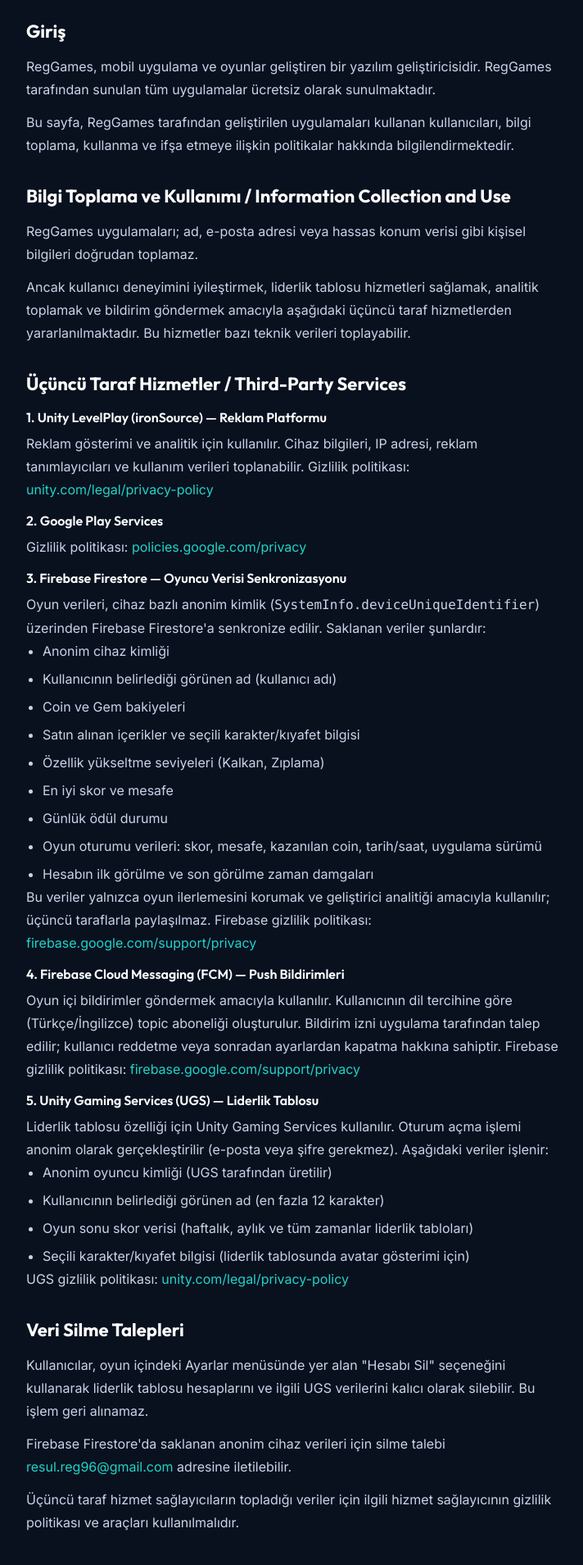
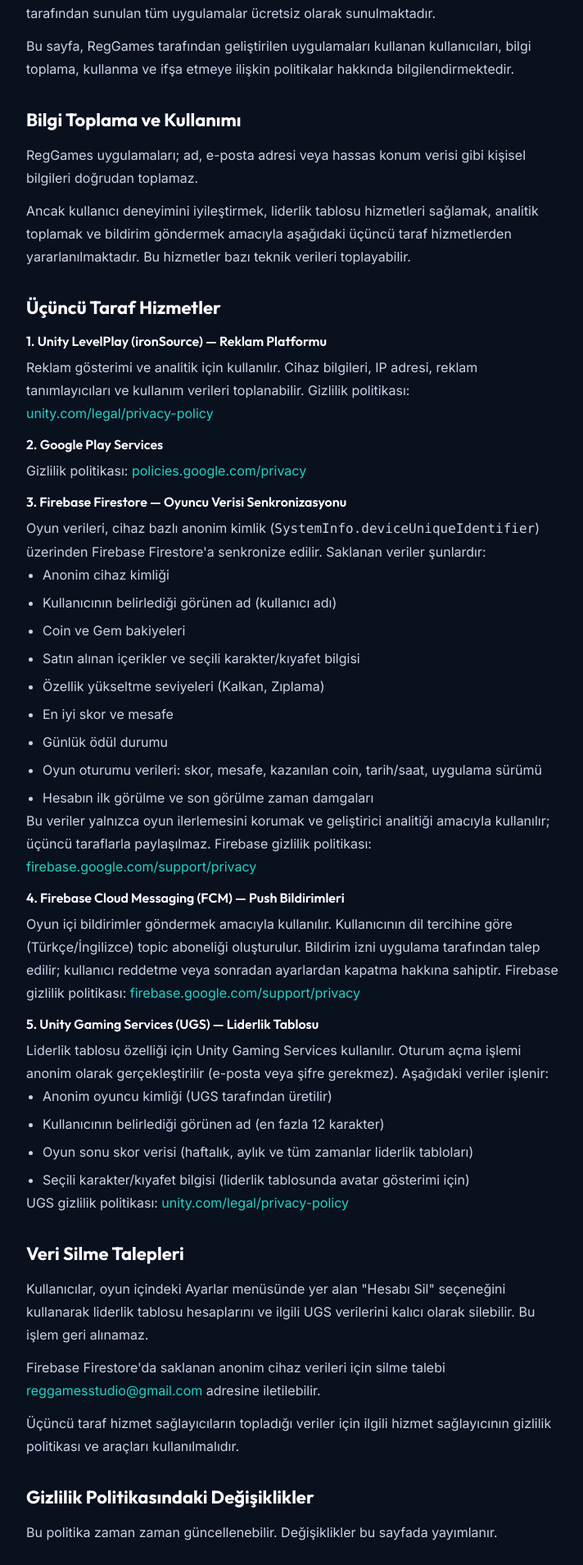
Before and after one commit to resulekremgumus/reggames-web, a Next.js app: page /gizlilik in a window 1280 px wide. Shown: the part 400-2309 px from the top of the page at 82% size, without its empty margins (280-992 px from the left). Built offline with nearby package versions, Linux system fonts and the light colour scheme.

Commit message:
Gizlilik sayfasinda ingilizce basliklari kaldir ve silme talebi mailini duzelt

```diff
--- a/src/app/gizlilik/page.tsx
+++ b/src/app/gizlilik/page.tsx
@@ -7,7 +7,7 @@
 
 export default function PrivacyPage() {
   return (
-    <LegalPage title="Gizlilik Politikası / Privacy Policy" updated="Temmuz 5, 2026">
+    <LegalPage title="Gizlilik Politikası" updated="Temmuz 5, 2026">
       <LegalSection title="Giriş">
         <p>
           RegGames, mobil uygulama ve oyunlar geliştiren bir yazılım geliştiricisidir. RegGames tarafından sunulan tüm uygulamalar ücretsiz olarak sunulmaktadır.
@@ -17,14 +17,14 @@
         </p>
       </LegalSection>
 
-      <LegalSection title="Bilgi Toplama ve Kullanımı / Information Collection and Use">
+      <LegalSection title="Bilgi Toplama ve Kullanımı">
         <p>RegGames uygulamaları; ad, e-posta adresi veya hassas konum verisi gibi kişisel bilgileri doğrudan toplamaz.</p>
         <p>
           Ancak kullanıcı deneyimini iyileştirmek, liderlik tablosu hizmetleri sağlamak, analitik toplamak ve bildirim göndermek amacıyla aşağıdaki üçüncü taraf hizmetlerden yararlanılmaktadır. Bu hizmetler bazı teknik verileri toplayabilir.
         </p>
       </LegalSection>
 
-      <LegalSection title="Üçüncü Taraf Hizmetler / Third-Party Services">
+      <LegalSection title="Üçüncü Taraf Hizmetler">
         <div>
           <h3 className="font-heading font-semibold text-white text-base mb-1.5">1. Unity LevelPlay (ironSource) — Reklam Platformu</h3>
           <p>
@@ -105,8 +105,8 @@
         </p>
         <p>
           Firebase Firestore&apos;da saklanan anonim cihaz verileri için silme talebi{" "}
-          <a href="mailto:resul.reg96@gmail.com" className="text-primary">
-            resul.reg96@gmail.com
+          <a href="mailto:reggamesstudio@gmail.com" className="text-primary">
+            reggamesstudio@gmail.com
           </a>{" "}
           adresine iletilebilir.
         </p>
```
